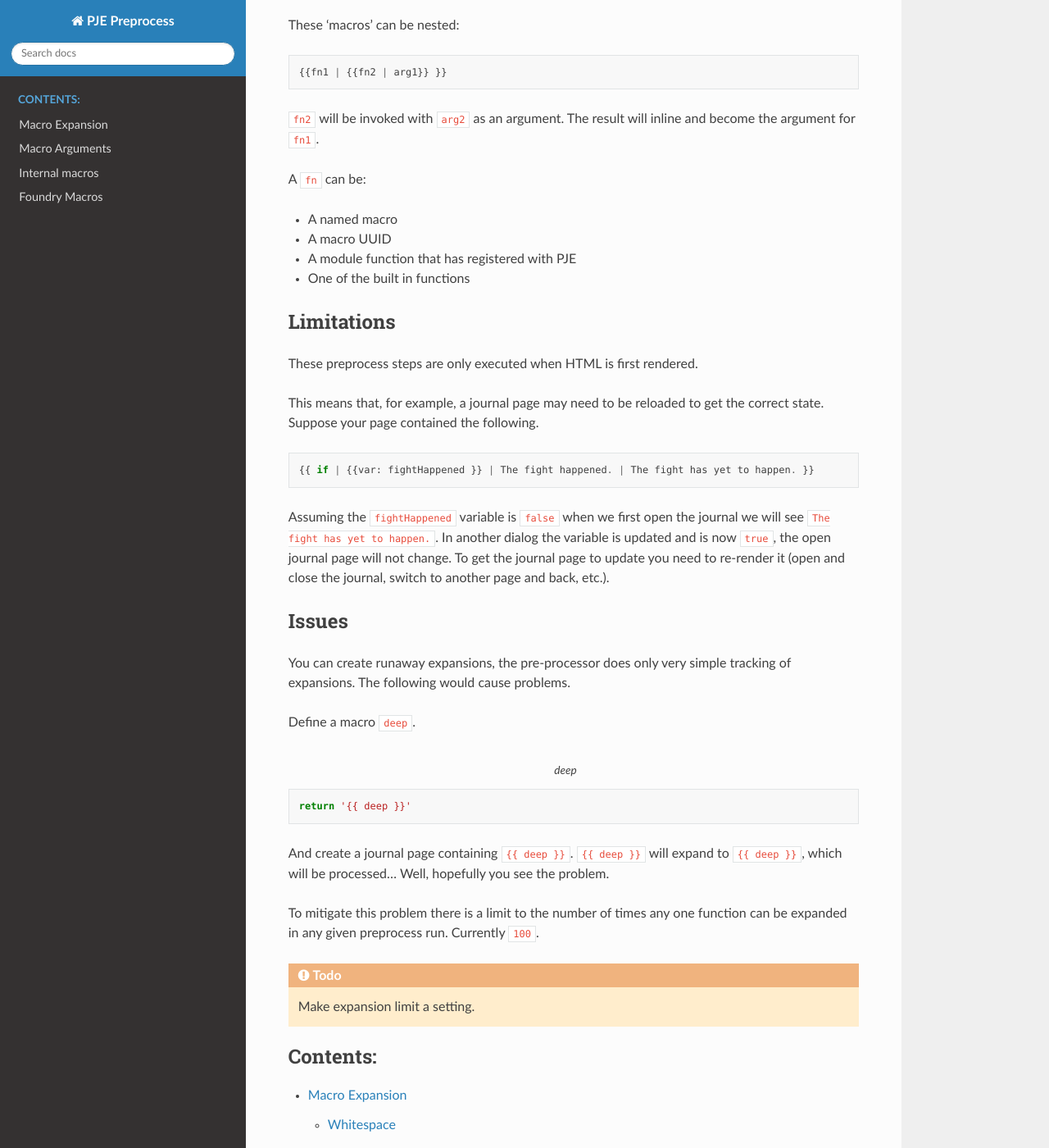
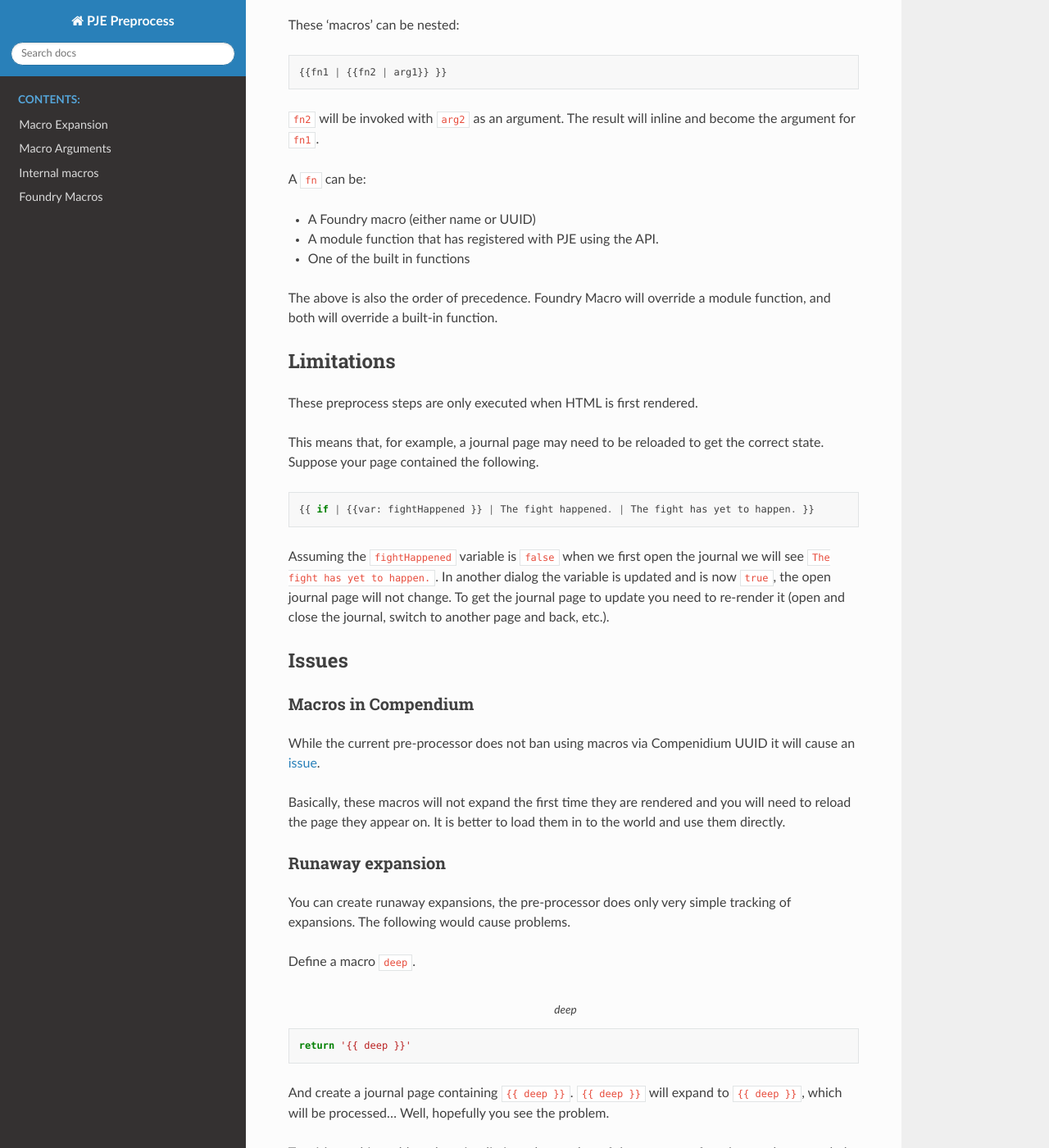
Before and after one commit to ulenarofmondarth/power-journal-preprocess, a Sphinx documentation site: the page built from docs/index.rst, in a window 1280 px wide and 1400 px high, scrolled down 386 px. Shown: the whole window at 82% size. Built offline with Sphinx 7.4.7 and the Read the Docs theme 3.1.0, drawn with Linux system fonts in a browser that asks for light colours.

Commit message:
docs: add details of limitation using macros in compendia

```diff
--- a/docs/index.rst
+++ b/docs/index.rst
@@ -22,10 +22,11 @@ These 'macros' can be nested:
 
 A ``fn`` can be:
 
-- A named macro
-- A macro UUID
-- A module function that has registered with PJE
+- A Foundry macro (either name or UUID)
+- A module function that has registered with PJE using the API.
 - One of the built in functions
+
+The above is also the order of precedence. Foundry Macro will override a module function, and both will override a built-in function.
 
 Limitations
 -----------
@@ -42,6 +43,16 @@ Assuming the ``fightHappened`` variable is ``false`` when we first open the jour
 
 Issues
 ------
+
+Macros in Compendium
+~~~~~~~~~~~~~~~~~~~~
+
+While the current pre-processor does not ban using macros via Compenidium UUID it will cause an `issue <https://github.com/ulenarofmondarth/power-journal-preprocess/issues/1>`_.
+
+Basically, these macros will not expand the first time they are rendered and you will need to reload the page they appear on. It is better to load them in to the world and use them directly.
+
+Runaway expansion
+~~~~~~~~~~~~~~~~~
 
 You can create runaway expansions, the pre-processor does only very simple tracking of expansions. The following would cause problems.
 
```
